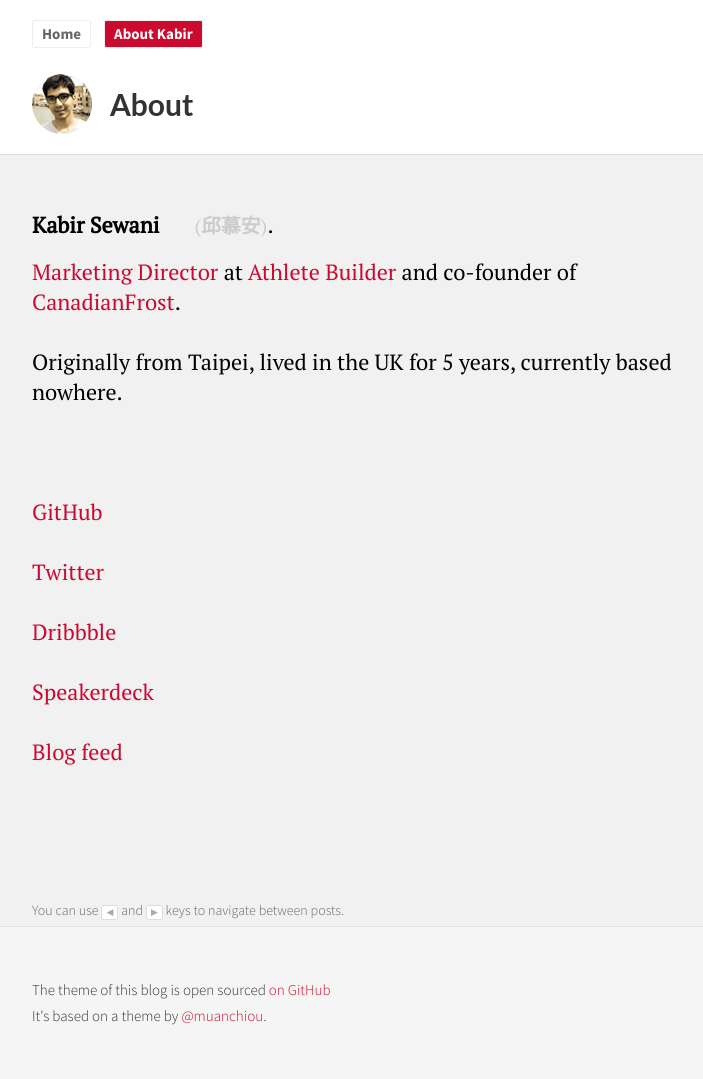
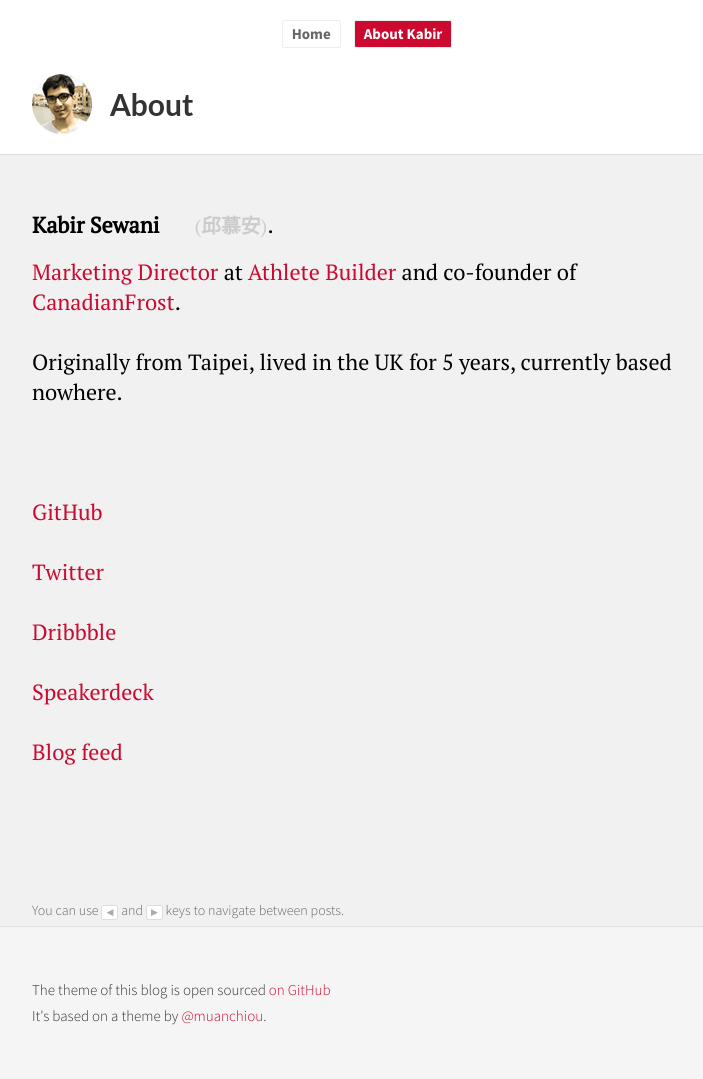
Before and after one commit to cabbeer/2014, a Jekyll site: the page built from about.md, in a window 1280 px wide. Shown: the whole page, without its empty margins (268-971 px from the left). Built offline with Jekyll 4.4.1, drawn with Linux system fonts in a browser that asks for light colours; Markdown is read by kramdown in place of the engine named in the settings; comment, search, counter and statistics services are not loaded.

Commit message:
finally done!

```diff
--- a/assets/style.css
+++ b/assets/style.css
@@ -445,12 +445,15 @@
 height: 400px;
 overflow: hidden;
 background-color: #111;
-border-bottom: 1px #000 solid;
+
 background-repeat: no-repeat;
 background-size: cover;
 background-position: center;
 position: relative;
 display: block;
+
+border-top: 3px solid #000;
+border-bottom: 3px solid #000;
 }
 
 
@@ -502,7 +505,9 @@
 
 
 
-
+nav {
+  text-align: center;
+}
 
 
 #top-intro {
@@ -512,6 +517,7 @@
 padding-left: 20%;
 float: left;
 min-height: 1px;
+font-family: 'PT Serif', serif;
 }
 
 #top-intro p {
```
Also changed, not shown: 1 other file.
